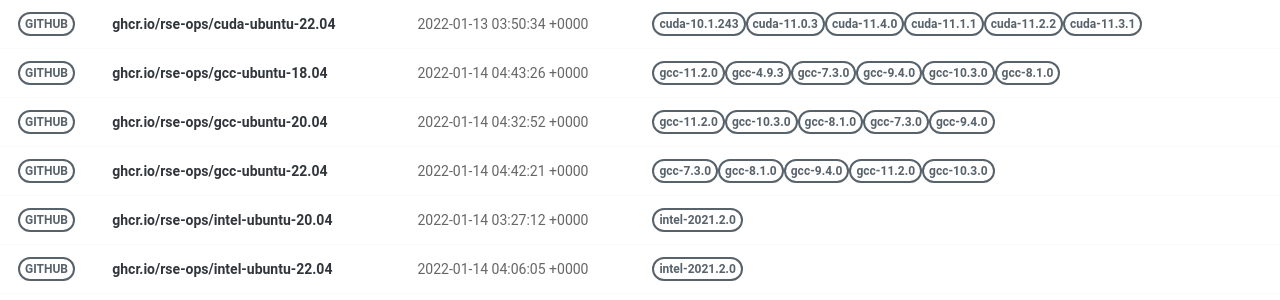
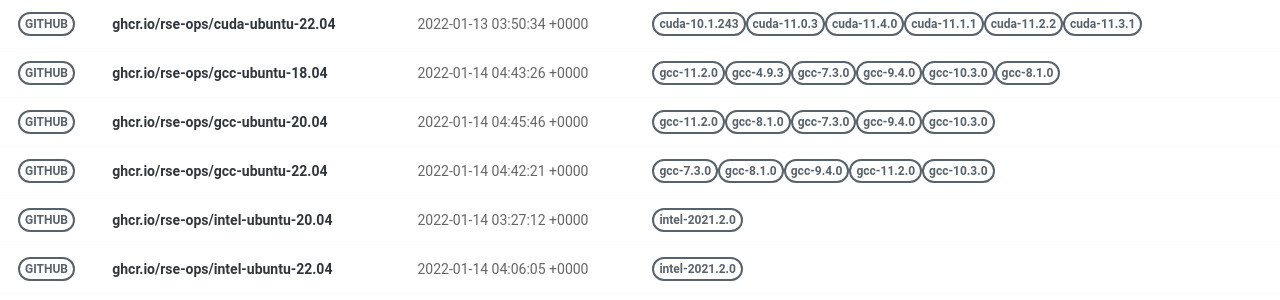
Before and after one commit to rse-ops/docker-images, a Jekyll site: the page built from pages/index.md, in a window 1280 px wide. Shown: the part 326-626 px from the top of the page. Built offline with Jekyll 4.4.1, drawn with Linux system fonts in a browser that asks for light colours; nearby versions of some CDN libraries.

Commit message:
Automated push to update library 2022-01-14

```diff
--- a/_library/ghcr.io-rse-ops-gcc-ubuntu-20.04.md
+++ b/_library/ghcr.io-rse-ops-gcc-ubuntu-20.04.md
@@ -1,7 +1,7 @@
 ---
 layout: container
 name: ghcr.io/rse-ops/gcc-ubuntu-20.04
-updated_at: 2022-01-14 04:32:52.339250
+updated_at: 2022-01-14 04:45:46.749955
 
 
 container_url: https://github.com/orgs/rse-ops/packages/container/package/gcc-ubuntu-20.04
```
Also changed, not shown: other parts of _library/ghcr.io-rse-ops-gcc-ubuntu-20.04.md (+3 -3 lines).
